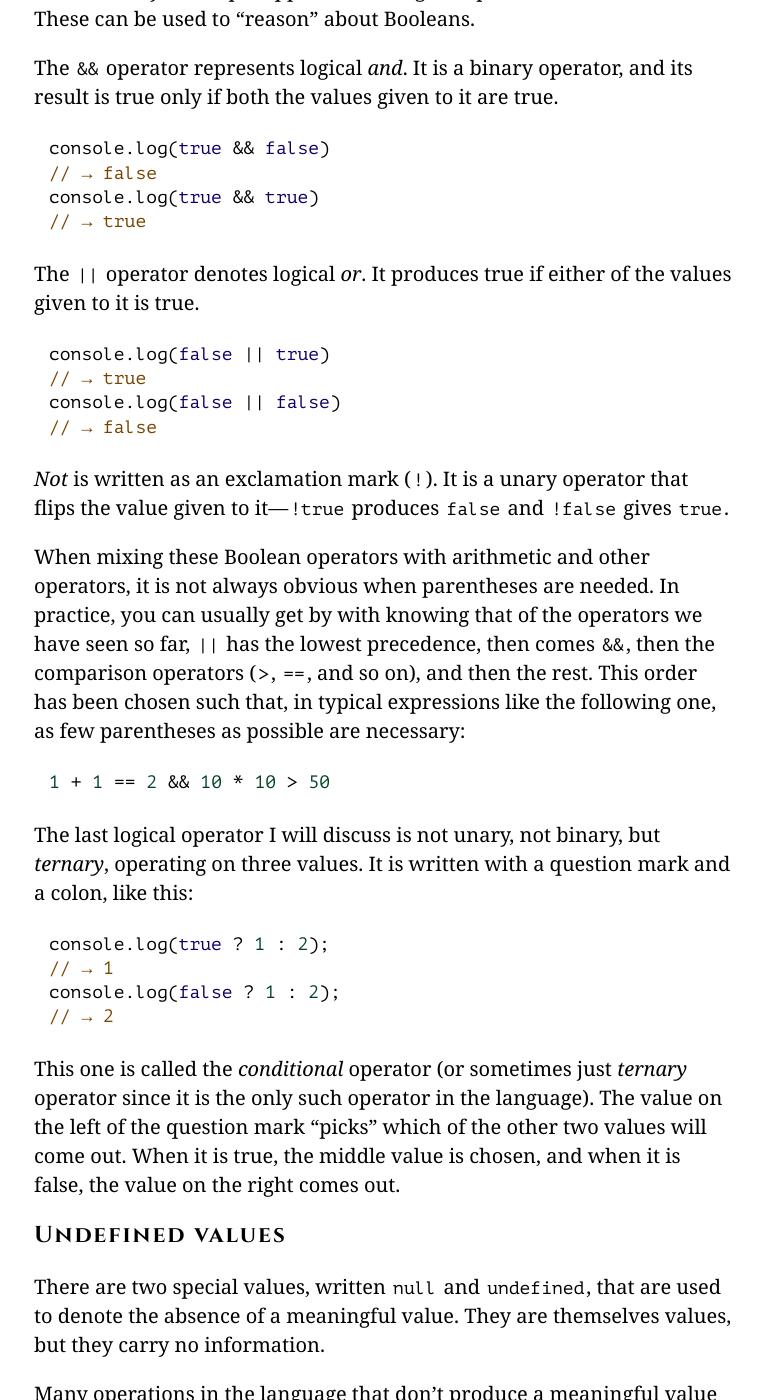
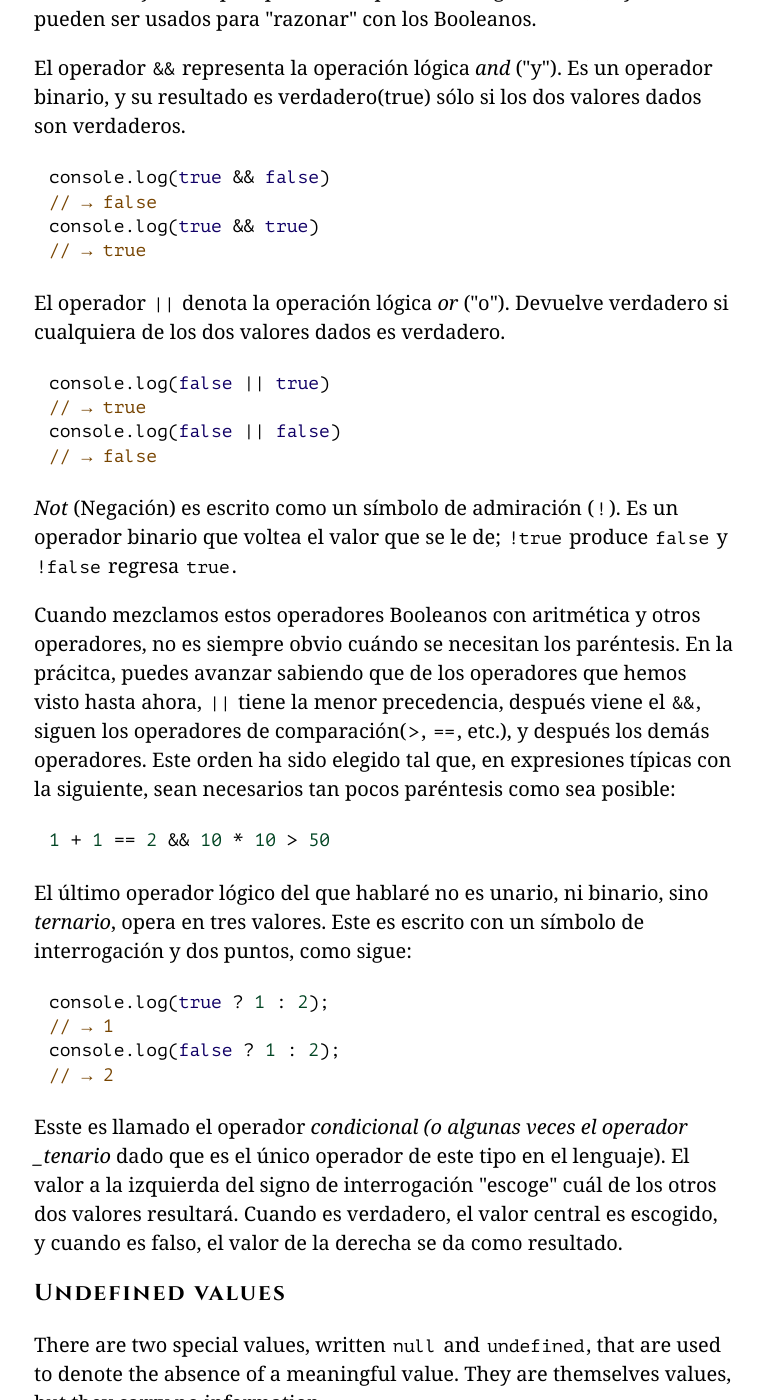
Before and after one commit to hectorip/Eloquent-JavaScript-ES-online, a Jekyll site: the page chapters/01_values.html, which Jekyll copies as it is, in a window 1280 px wide and 1400 px high, scrolled down 8893 px. Shown: the whole window, without its empty margins (256-1019 px from the left). Built offline with Jekyll 4.4.1, drawn with Linux system fonts in a browser that asks for light colours; nearby versions of some CDN libraries; library files that are not in the unit come from our copies; some of the changed text lies outside the part shown.

Commit message:
Operadores lógicos

```diff
--- a/chapters/01_values.html
+++ b/chapters/01_values.html
@@ -254,7 +254,7 @@ necesitarás un valor que simplemente distinga entre dos posibilidades,
 como "sí" y "no" o "encendido" y "apagado". Para esto, JavaScript
 tiene un tipo <em>Booleano</em>, que tiene sólo dos valores, verdadero (true)
 y falso (false), que son simplemente estas palabras en inglés.</p>
-<h3><a class=h_ident id="h_5G7gD95A6V" href="#h_5G7gD95A6V"></a>Comparisons</h3>
+<h3><a class=h_ident id="h_z2NZH4aCDj" href="#h_z2NZH4aCDj"></a>Comparaciones</h3>
 <p><a class=p_ident id="p_gSOiffsN0O" href="#p_gSOiffsN0O"></a>Esta es una forma de producir valores booleanos:</p>
 <pre data-language="javascript" class="snippet cm-s-default"><a class=c_ident id="c_xiXHb34xBv" href="#c_xiXHb34xBv"></a><span class="cm-variable">console</span>.<span class="cm-property">log</span>(<span class="cm-number">3</span> <span class="cm-operator">></span> <span class="cm-number">2</span>)
 <span class="cm-comment">// → true</span>
@@ -292,48 +292,49 @@ número".</p>
 <p><a class=p_ident id="p_g38Y3i4Uzg" href="#p_g38Y3i4Uzg"></a>La intención de <code>NaN</code> es representar el resultado de un cálculo sin
 sentido y como tal, no es igual al resultado de cualquier <em>otro</em>
 cálculo sin sentido.</p>
-<h3><a class=h_ident id="h_pdqDW7Pebo" href="#h_pdqDW7Pebo"></a>Logical operators</h3>
-<p><a class=p_ident id="p_nRCLrGwcCn" href="#p_nRCLrGwcCn"></a>There are also some operations
-that can be applied to Boolean values themselves. JavaScript supports
-three logical operators: <em>and</em>, <em>or</em>, and <em>not</em>. These can be used to
-“reason” about Booleans.</p>
-<p><a class=p_ident id="p_h6pEyNS4IJ" href="#p_h6pEyNS4IJ"></a>The <code>&amp;&amp;</code> operator represents logical
-<em>and</em>. It is a binary operator, and its result is true only if both
-the values given to it are true.</p>
+<h3><a class=h_ident id="h_/PyO55ICk8" href="#h_/PyO55ICk8"></a>Operadores Lógicos</h3>
+<p><a class=p_ident id="p_8wCAxk/Boo" href="#p_8wCAxk/Boo"></a>Hay también algunas operaciones
+que pueden ser aplicadas a los valores Booleanos. JavaScript soporta
+tres operadores lógicos: <em>and</em>, <em>or</em> y <em>not</em>. Estos pueden ser usados para
+"razonar" con los Booleanos.</p>
+<p><a class=p_ident id="p_IlZiB/NoWt" href="#p_IlZiB/NoWt"></a>El operador <code>&amp;&amp;</code> representa la operación
+lógica <em>and</em> ("y"). Es un operador binario, y su resultado es verdadero(true)
+sólo si los dos valores dados son verdaderos.</p>
 <pre data-language="javascript" class="snippet cm-s-default"><a class=c_ident id="c_t4ZiXDWhwB" href="#c_t4ZiXDWhwB"></a><span class="cm-variable">console</span>.<span class="cm-property">log</span>(<span class="cm-atom">true</span> <span class="cm-operator">&amp;&amp;</span> <span class="cm-atom">false</span>)
 <span class="cm-comment">// → false</span>
 <span class="cm-variable">console</span>.<span class="cm-property">log</span>(<span class="cm-atom">true</span> <span class="cm-operator">&amp;&amp;</span> <span class="cm-atom">true</span>)
 <span class="cm-comment">// → true</span></pre>
-<p><a class=p_ident id="p_T/V30CHY82" href="#p_T/V30CHY82"></a>The <code>||</code> operator denotes logical
-<em>or</em>. It produces true if either of the values given to it is true.</p>
+<p><a class=p_ident id="p_MEpVurVr3V" href="#p_MEpVurVr3V"></a>El operador <code>||</code> denota la operación
+lógica <em>or</em> ("o"). Devuelve verdadero si cualquiera de los dos valores
+dados es verdadero.</p>
 <pre data-language="javascript" class="snippet cm-s-default"><a class=c_ident id="c_MyM/xeosFi" href="#c_MyM/xeosFi"></a><span class="cm-variable">console</span>.<span class="cm-property">log</span>(<span class="cm-atom">false</span> <span class="cm-operator">||</span> <span class="cm-atom">true</span>)
 <span class="cm-comment">// → true</span>
 <span class="cm-variable">console</span>.<span class="cm-property">log</span>(<span class="cm-atom">false</span> <span class="cm-operator">||</span> <span class="cm-atom">false</span>)
 <span class="cm-comment">// → false</span></pre>
-<p><a class=p_ident id="p_JakZ+mTPwL" href="#p_JakZ+mTPwL"></a><em>Not</em> is written as an exclamation mark
-(<code>!</code>). It is a unary operator that flips the value given to it—<code>!true</code>
-produces <code>false</code> and <code>!false</code> gives <code>true</code>.</p>
-<p><a class=p_ident id="p_qSXjNNI5/y" href="#p_qSXjNNI5/y"></a>When mixing these Boolean operators with arithmetic
-and other operators, it is not always obvious when parentheses are
-needed. In practice, you can usually get by with knowing that of the
-operators we have seen so far, <code>||</code> has the lowest precedence, then
-comes <code>&amp;&amp;</code>, then the comparison operators (<code>&gt;</code>, <code>==</code>, and so on), and
-then the rest. This order has been chosen such that, in typical
-expressions like the following one, as few parentheses as possible are
-necessary:</p>
+<p><a class=p_ident id="p_aeYiv0RMwB" href="#p_aeYiv0RMwB"></a><em>Not</em> (Negación) es escrito como un símbolo
+de admiración (<code>!</code>). Es un operador binario que voltea el valor que se
+le de; <code>!true</code> produce <code>false</code> y <code>!false</code> regresa <code>true</code>.</p>
+<p><a class=p_ident id="p_Waui0+jz3S" href="#p_Waui0+jz3S"></a>Cuando mezclamos estos operadores Booleanos con
+aritmética y otros operadores, no es siempre obvio cuándo se necesitan los
+paréntesis. En la prácitca, puedes avanzar sabiendo que de los operadores
+que hemos visto hasta ahora, <code>||</code> tiene la menor precedencia, después
+viene el <code>&amp;&amp;</code>, siguen los operadores de comparación(<code>&gt;</code>, <code>==</code>, etc.),
+y después los demás operadores. Este orden ha sido elegido tal que, en
+expresiones típicas con la siguiente, sean necesarios tan pocos
+paréntesis como sea posible:</p>
 <pre data-language="javascript" class="snippet cm-s-default"><a class=c_ident id="c_D90BLmBiLw" href="#c_D90BLmBiLw"></a><span class="cm-number">1</span> <span class="cm-operator">+</span> <span class="cm-number">1</span> <span class="cm-operator">==</span> <span class="cm-number">2</span> <span class="cm-operator">&amp;&amp;</span> <span class="cm-number">10</span> <span class="cm-operator">*</span> <span class="cm-number">10</span> <span class="cm-operator">></span> <span class="cm-number">50</span></pre>
-<p><a class=p_ident id="p_EWJu4coIAh" href="#p_EWJu4coIAh"></a>The last logical operator I will discuss is not unary, not
-binary, but <em>ternary</em>, operating on three values. It is written with a
-question mark and a colon, like this:</p>
+<p><a class=p_ident id="p_Wlk+fDzW24" href="#p_Wlk+fDzW24"></a>El último operador lógico del que hablaré no es unario,
+ni binario, sino <em>ternario</em>, opera en tres valores. Este es escrito con
+un símbolo de interrogación  y dos puntos, como sigue:</p>
 <pre data-language="javascript" class="snippet cm-s-default"><a class=c_ident id="c_S1KcGPZ6au" href="#c_S1KcGPZ6au"></a><span class="cm-variable">console</span>.<span class="cm-property">log</span>(<span class="cm-atom">true</span> <span class="cm-operator">?</span> <span class="cm-number">1</span> : <span class="cm-number">2</span>);
 <span class="cm-comment">// → 1</span>
 <span class="cm-variable">console</span>.<span class="cm-property">log</span>(<span class="cm-atom">false</span> <span class="cm-operator">?</span> <span class="cm-number">1</span> : <span class="cm-number">2</span>);
 <span class="cm-comment">// → 2</span></pre>
-<p><a class=p_ident id="p_MQqkekcjA2" href="#p_MQqkekcjA2"></a>This one is called the <em>conditional</em> operator (or sometimes just
-<em>ternary</em> operator since it is the only such operator in the
-language). The value on the left of the question mark “picks” which of
-the other two values will come out. When it is true, the middle value
-is chosen, and when it is false, the value on the right comes out.</p>
+<p><a class=p_ident id="p_0ysYqgQ9uD" href="#p_0ysYqgQ9uD"></a>Esste es llamado el operador <em>condicional (o algunas veces el operador
+_tenario</em> dado que es el único operador de este tipo en el lenguaje).
+El valor a la izquierda del signo de interrogación "escoge" cuál de los
+otros dos valores resultará. Cuando es verdadero, el valor central es
+escogido, y cuando es falso, el valor de la derecha se da como resultado.</p>
 <h2><a class=h_ident id="h_WAVjYN+DYj" href="#h_WAVjYN+DYj"></a>Undefined values</h2>
 <p><a class=p_ident id="p_Q/OIPtr8xY" href="#p_Q/OIPtr8xY"></a>There are two special values, written <code>null</code>
 and <code>undefined</code>, that are used to denote the absence of a meaningful
```
